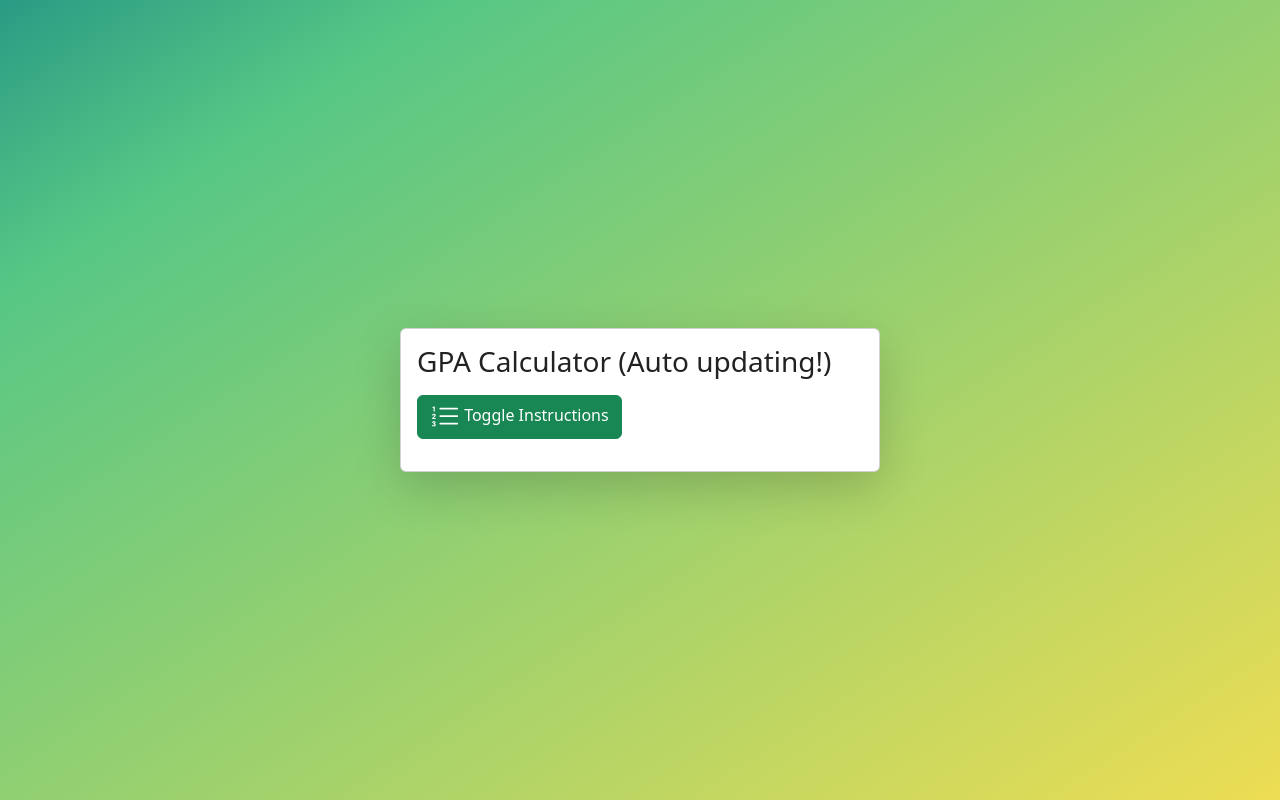
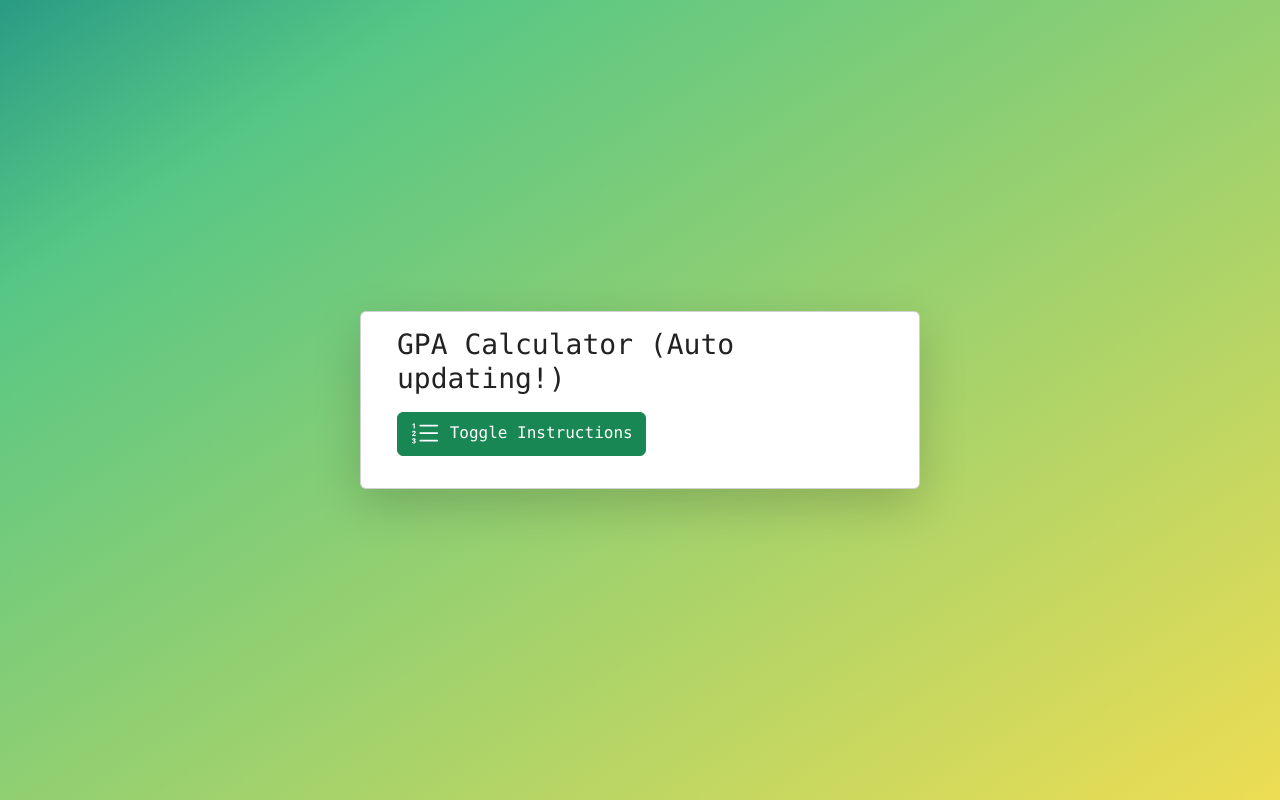
Before and after one commit to quuuut/quuuut.github.io, a plain HTML site: page gpacalc/index.html in a window 1280 px wide. Drawn offline with nearby package versions, Linux system fonts and the light colour scheme.

Commit message:
even beter

```diff
--- a/gpacalc/index.html
+++ b/gpacalc/index.html
@@ -32,8 +32,8 @@
             transform: translateY(0);
         }
     </style>
-    <div class="card card-slide-up shadow-lg " style="width: 30rem; background: #fff; color: #222;">
-        <div class="card-body">
+    <div class="card card-slide-up shadow-lg font-monospace " style="width: 35rem; background: #fff; color: #222">
+        <div class="card-body" style="margin-left: 20px;">
             <h3 class="card-title mb-3">GPA Calculator (Auto updating!)</h3>
             <p class="card-text">
                 <button class="btn btn-success" type="button" data-bs-toggle="collapse"
```
